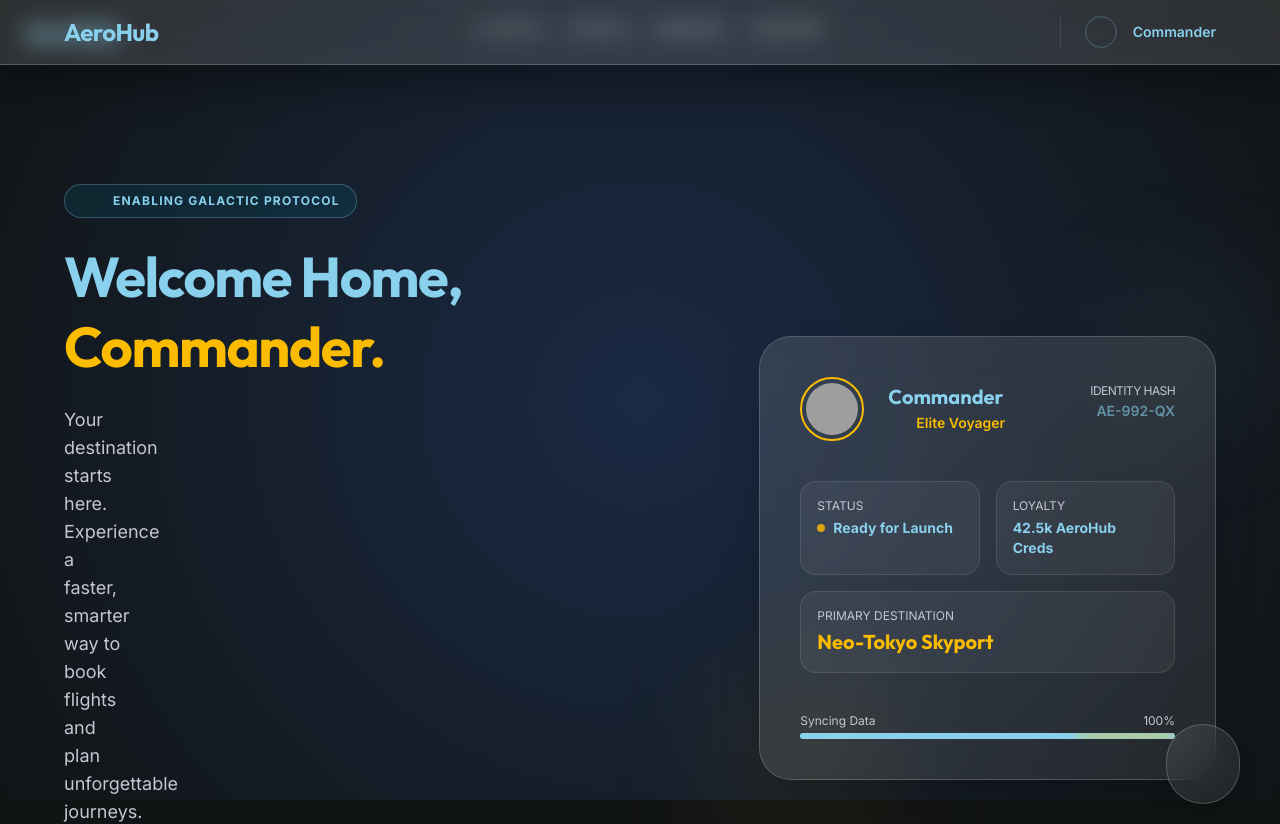
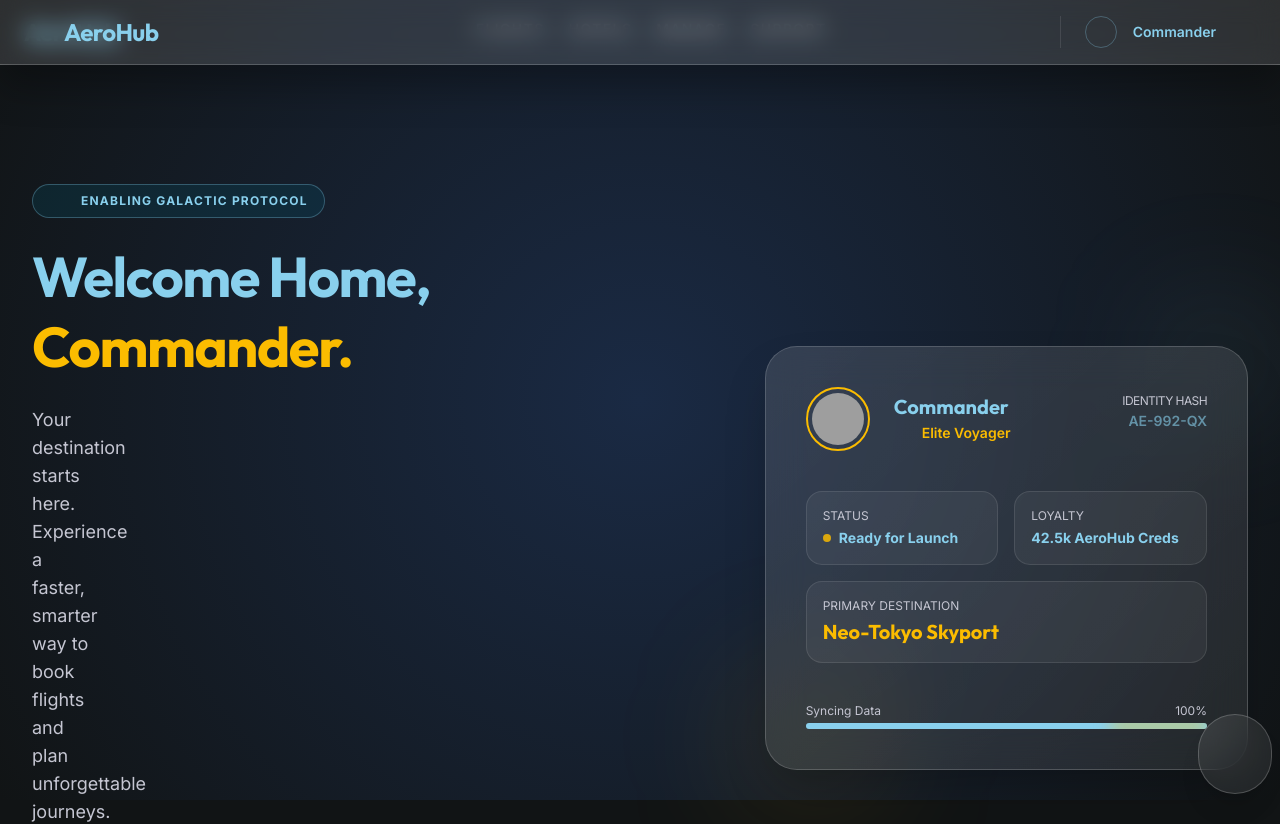
Before and after one commit to Jess52487/Flight_Booking_Reservation, a Next.js app: page /onboarding/welcome in a window 1280 px wide. Shown: the top 824 px of the page. Built offline with nearby package versions, Linux system fonts and the light colour scheme; grey boxes are pictures that could not be loaded.

Commit message:
fix: onboarding flex directions to prevent horizontal collapse

```diff
--- a/src/app/onboarding/preferences/page.tsx
+++ b/src/app/onboarding/preferences/page.tsx
@@ -38,7 +38,7 @@ export default function PreferencesOnboardingPage() {
       </header>
 
       {/* Main Content */}
-      <main className="flex-grow flex items-center justify-center pt-28 pb-[var(--spacing-lg)] px-[var(--spacing-sm)] md:px-[var(--spacing-xl)] z-10">
+      <main className="flex-grow flex flex-col items-center justify-center pt-28 pb-10 px-4 md:px-8 z-10 w-full">
         <div className="w-full max-w-4xl space-y-[var(--spacing-lg)]">
           {/* Progress Indicator */}
           <div className="flex items-center justify-between gap-[var(--spacing-xs)] max-w-md mx-auto mb-[var(--spacing-lg)]">
--- a/src/app/onboarding/welcome/page.tsx
+++ b/src/app/onboarding/welcome/page.tsx
@@ -32,10 +32,10 @@ export default function WelcomeOnboardingPage() {
       </div>
 
       {/* Content Canvas */}
-      <main className="relative z-10 flex-grow flex items-center justify-center px-[var(--spacing-sm)] md:px-[var(--spacing-xl)] py-[var(--spacing-lg)] mt-16">
+      <main className="relative z-10 flex-grow flex flex-col items-center justify-center px-4 md:px-8 py-10 mt-16 w-full">
         <div className="max-w-[var(--spacing-container-max)] w-full grid grid-cols-1 lg:grid-cols-12 gap-[var(--spacing-lg)] items-center">
           {/* Left Content: Welcome*/}
-          <div className="lg:col-span-7 flex flex-col gap-[var(--spacing-md)] text-center lg:text-left">
+          <div className="lg:col-span-7 flex flex-col gap-[var(--spacing-md)] text-center lg:text-left w-full">
             <div className="inline-flex items-center gap-[var(--spacing-xs)] px-[var(--spacing-sm)] py-1 bg-[var(--color-secondary-container)]/20 border border-[var(--color-secondary)]/30 rounded-full w-fit mx-auto lg:mx-0">
               <span className="material-symbols-outlined text-[var(--color-secondary)] text-[18px]">verified</span>
               <span className="font-inter text-[12px] font-bold text-[var(--color-secondary)] uppercase tracking-widest">Enabling Galactic Protocol</span>
```
